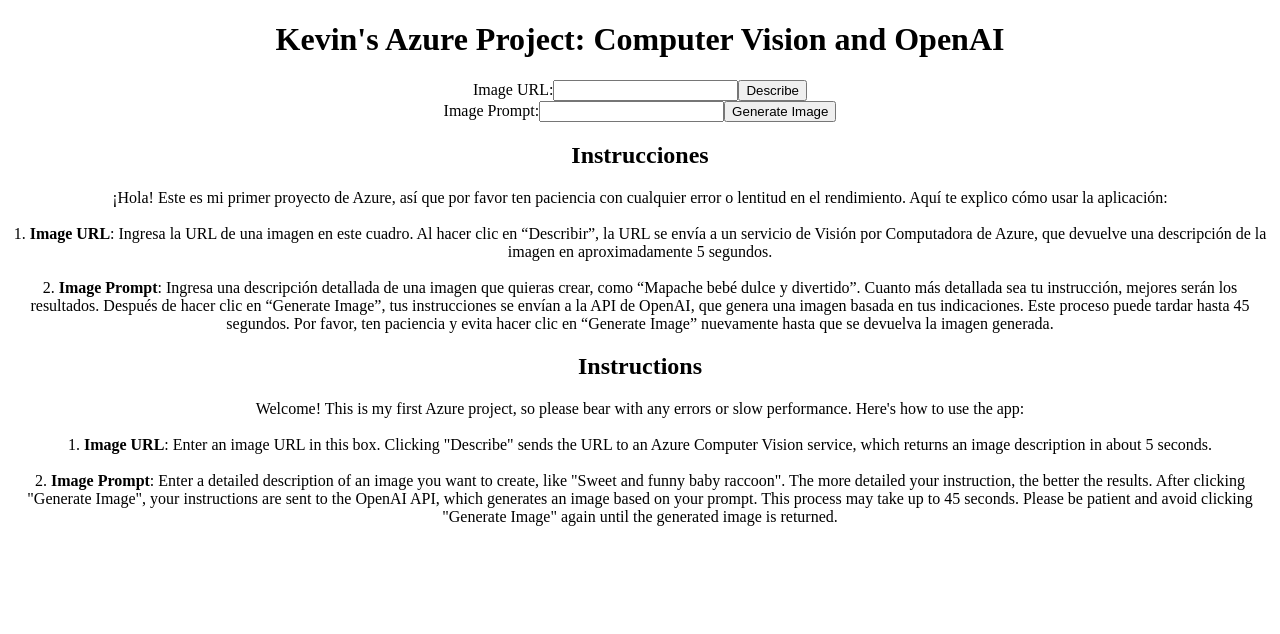
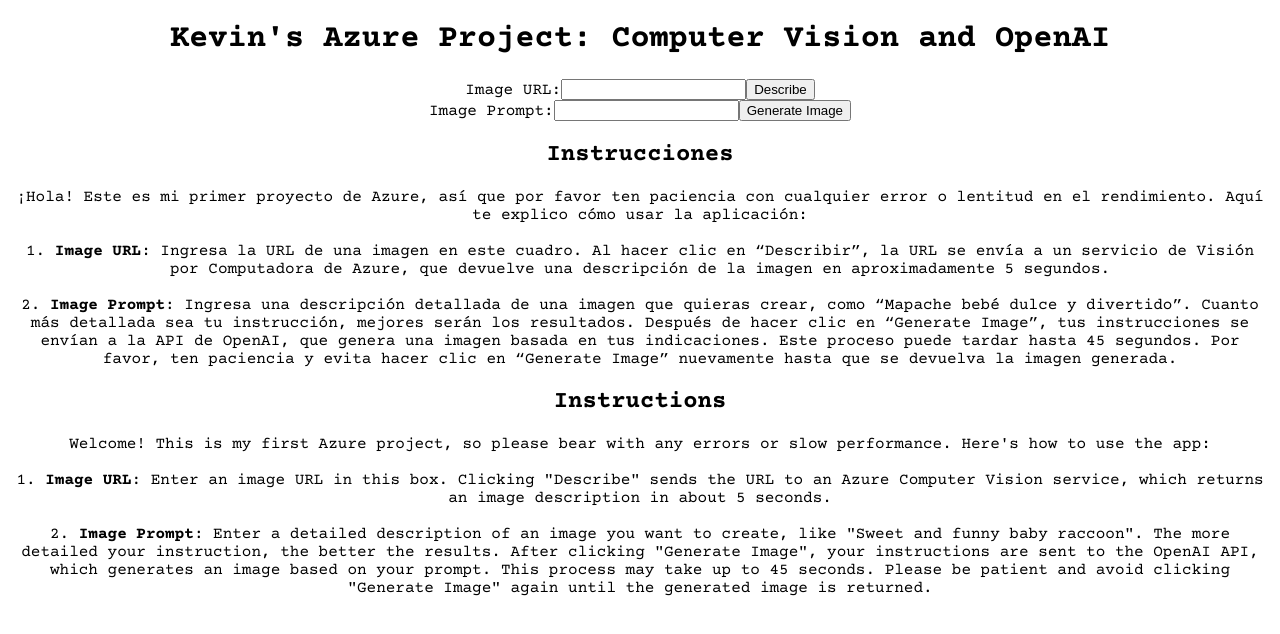
Before and after one commit to kevinleonj/v3-analyze-and-generate-images-with-Azure-AI, a React (Create React App) app: page / in a window 1280 px wide. Shown: the top 634 px of the page. Built offline with nearby package versions, Linux system fonts and the light colour scheme; the HTML template or start-up script is replaced by a standard one.

Commit message:
New font.

```diff
--- a/public/index.html
+++ b/public/index.html
@@ -24,6 +24,10 @@
       work correctly both with client-side routing and a non-root public URL.
       Learn how to configure a non-root public URL by running `npm run build`.
     -->
+    <link rel="preconnect" href="https://fonts.googleapis.com">
+    <link rel="preconnect" href="https://fonts.gstatic.com" crossorigin>
+    <link href="https://fonts.googleapis.com/css2?family=Courier+Prime:ital,wght@0,400;0,700;1,400;1,700&display=swap" rel="stylesheet">
+    <title>Kevin's Static Azure Web Application</title>
     <title>Kevin's Static Azure Web Application</title>
   </head>
   <body>
--- a/src/App.js
+++ b/src/App.js
@@ -1,4 +1,5 @@
 import React, { useState } from 'react';
+import './index.css'; // Make sure to import the CSS file
 
 function App() {
   const [url, setUrl] = useState('');
@@ -35,7 +36,7 @@
   };
 
   return (
-    <div>
+    <div className="app">
       <h1 style={{textAlign: "center", fontSize: "2em"}}>Kevin's Azure Project: Computer Vision and OpenAI</h1>
       <form onSubmit={handleDescribeSubmit}>
         <div style={{textAlign: "center"}}>
--- a/src/index.css
+++ b/src/index.css
@@ -1,6 +1,6 @@
 .app {
   text-align: center;
-    font-family: 'Segoe UI', Tahoma, Geneva, Verdana, sans-serif;
+  font-family: 'Courier Prime', monospace;
 }
 
 .title {
```
Lines whose indentation alone changed are shown as unchanged.
